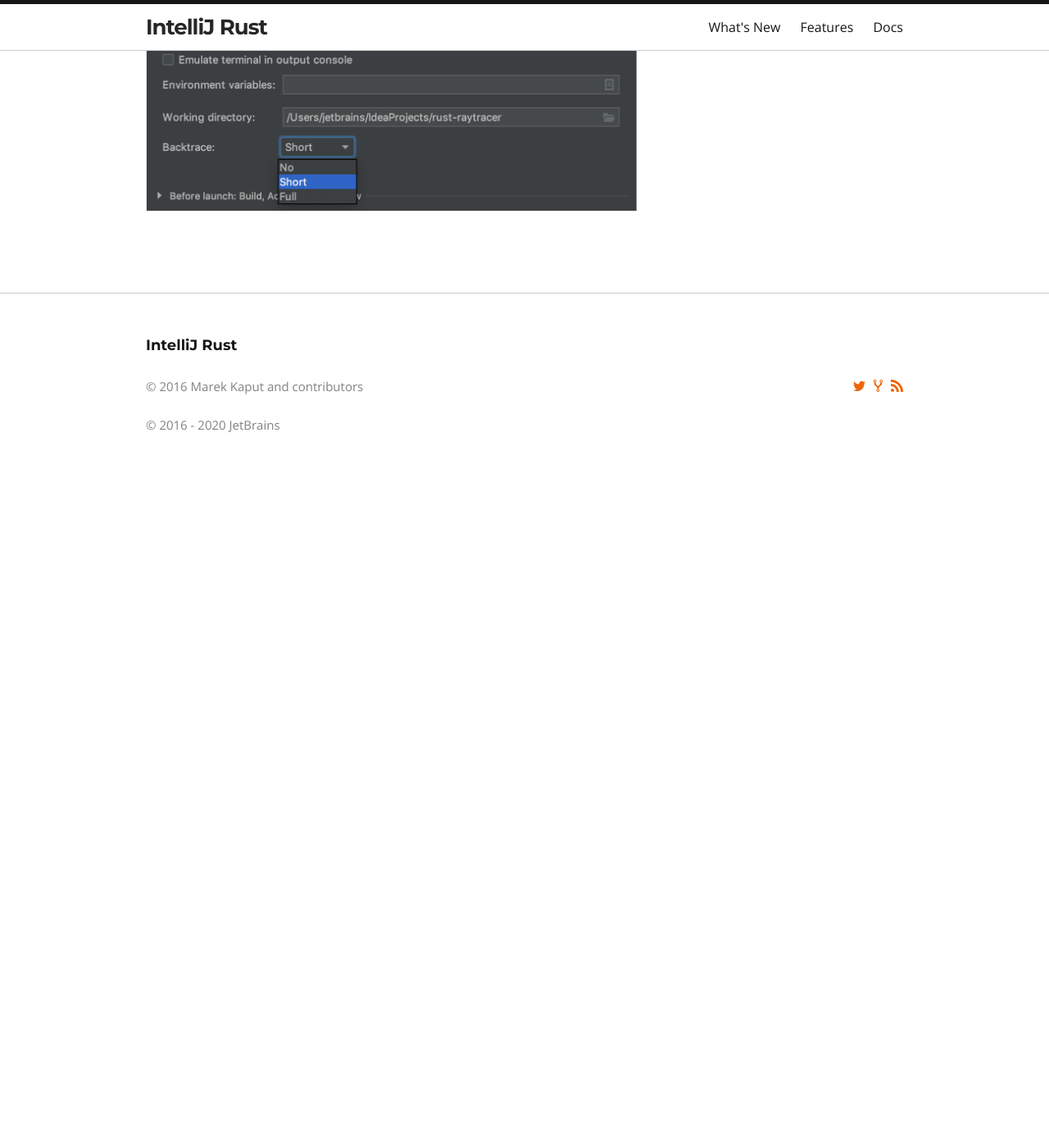
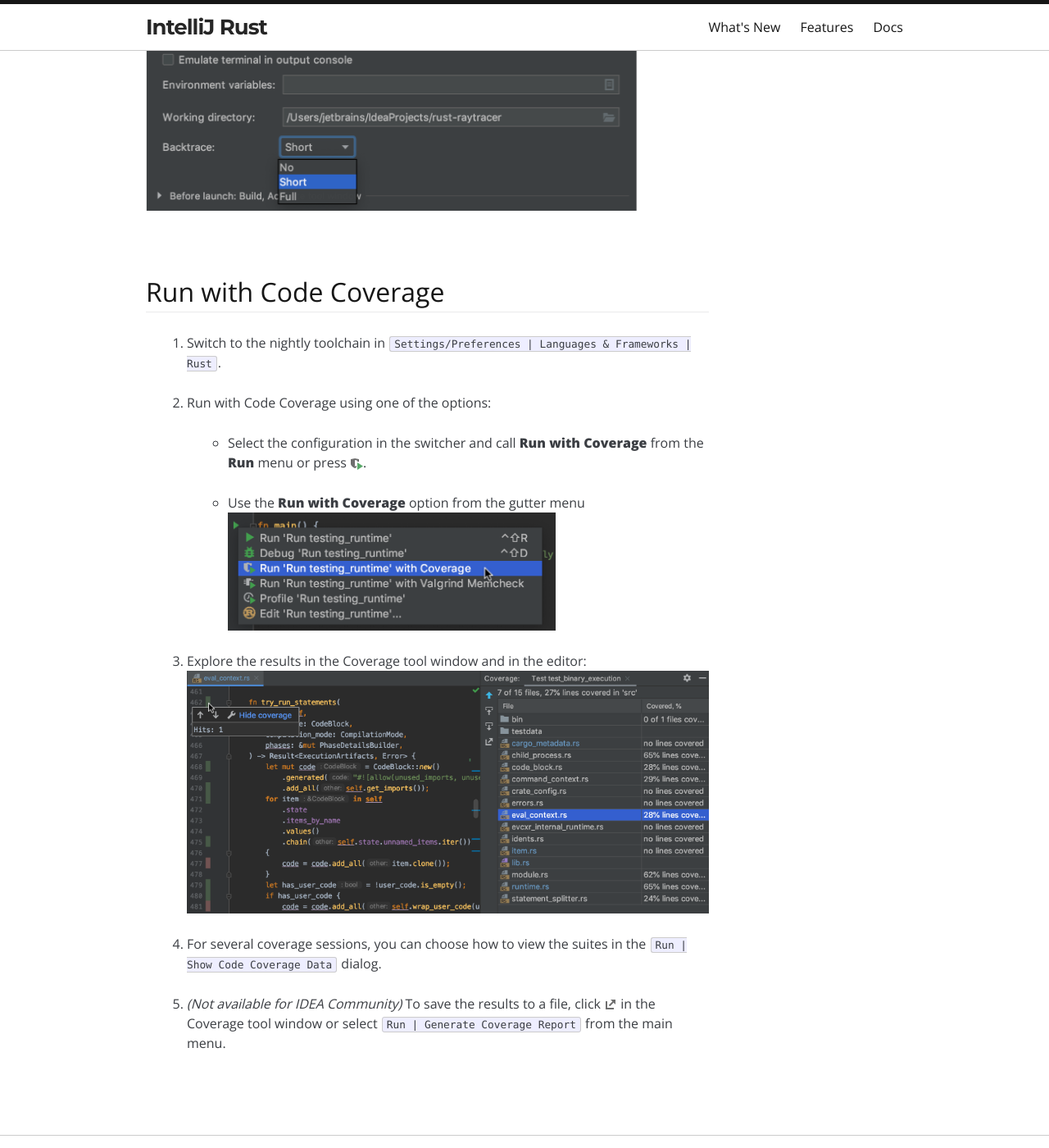
Before and after one commit to intellij-rust/intellij-rust.github.io, a Jekyll site: the page built from _docs/quick-start.markdown, in a window 1280 px wide and 1400 px high, scrolled down 6753 px. Shown: the whole window at 82% size. Built offline with Jekyll 4.4.1, drawn with Linux system fonts in a browser that asks for light colours; nearby versions of some CDN libraries; some web fonts are replaced; before the commit the page ends 7383 px from its top, so only the background shows below that.

Commit message:
Docs: adding a chapter for coverage to QSG

```diff
--- a/_docs/quick-start.markdown
+++ b/_docs/quick-start.markdown
@@ -112,3 +112,24 @@
 To view stack traces, use the **Backtrace** option, which corresponds to `RUST_BACKTRACE`:
 
 ![backtrace](/assets/quick-start/qsg_backtrace.png){:width="600px"}
+
+
+{% include h title="Run with Code Coverage" tag="coverage" %}
+1. Switch to the nightly toolchain in `Settings/Preferences | Languages & Frameworks | Rust`.
+
+2. Run with Code Coverage using one of the options:
+
+    - Select the configuration in the switcher and call **Run with Coverage** from the
+    **Run** menu or press <img src="/assets/features/icons/icons._coverage.png" width="16" alr="coverage icon"/>.
+
+    - Use the **Run with Coverage** option from the gutter menu
+    ![coverage-gutter](/assets/quick-start/qsg_coverage_gutter.png){:width="400px""}
+
+3. Explore the results in the Coverage tool window and in the editor:
+![coverage-results](/assets/quick-start/qsg_coverage_results.png){:width="875px""}
+
+4. For several coverage sessions, you can choose how to view the suites in the `Run | Show Code Coverage Data` dialog.
+
+5. *(Not available for IDEA Community)* To save the results to a file, click
+<img src="/assets/quick-start/icons_coverage_export.png" width="16" alt="coverage results export icon"/> in the Coverage tool window
+or select `Run | Generate Coverage Report` from the main menu.
--- a/features.html
+++ b/features.html
@@ -474,7 +474,7 @@
   <div class="item_toptext">
   <p>Coverage analysis for your Rust code is implemented on top of the <a href="https://github.com/mozilla/grcov">grcov</a> utility.<p>
 </p>
-    <p>All you need is to use the nightly toolchain to instrument your code properly, and run a configuration using <img src="/assets/features/icons/icons._coverage.png" width="16" alr="coverage icon"/>:</p>
+    <p>All you need is to use the nightly toolchain to instrument your code properly, and run a configuration using <img src="/assets/features/icons/icons._coverage.png" width="16" alt="coverage icon"/>:</p>
     <img src="/assets/features/coverage/coverage.png" alt="coverage results" width="850"/>
   </div>
 </div>
```
Also changed, not shown: assets/quick-start/icons_coverage_export.png (added), assets/quick-start/qsg_coverage_gutter.png (added), assets/quick-start/qsg_coverage_results.png (added).
